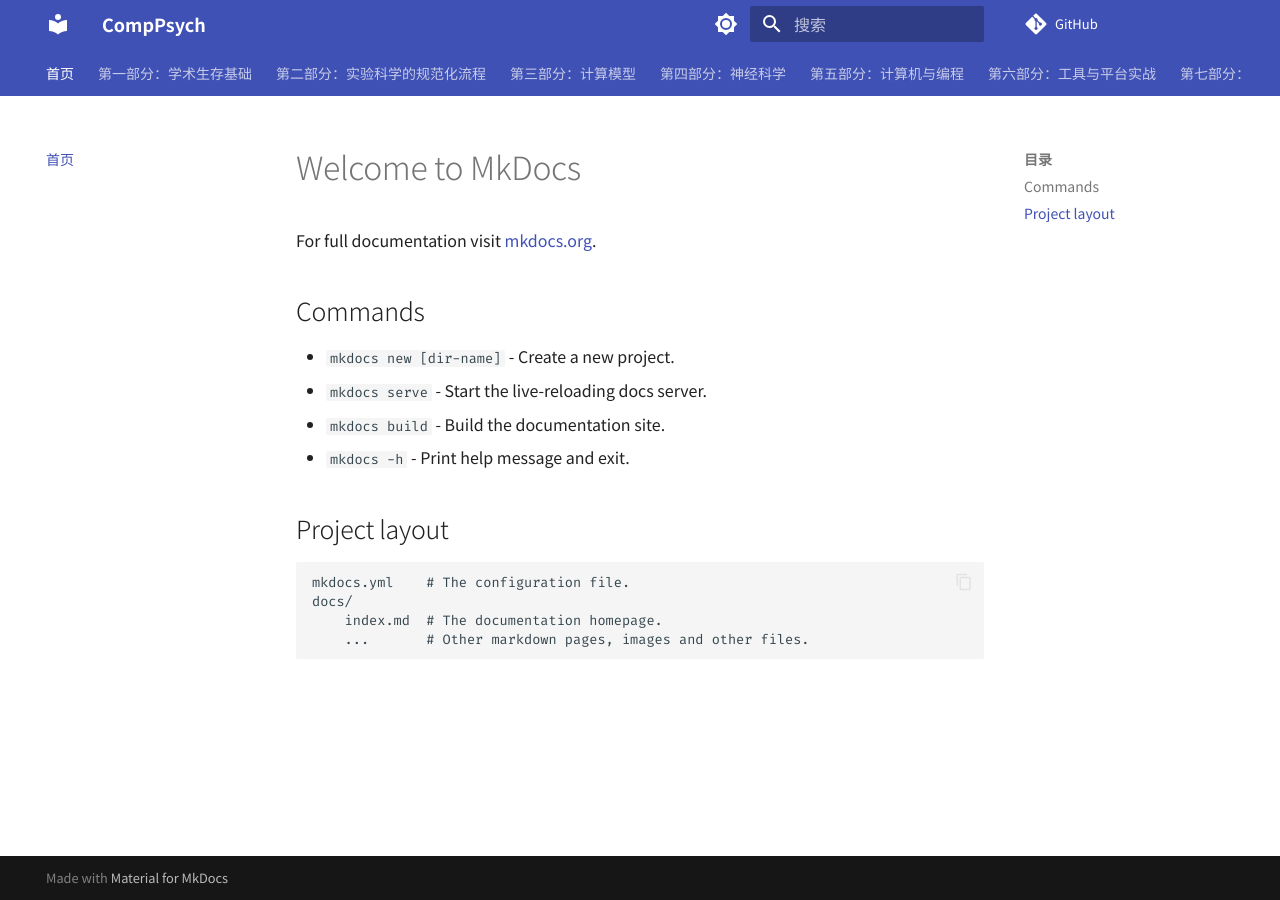
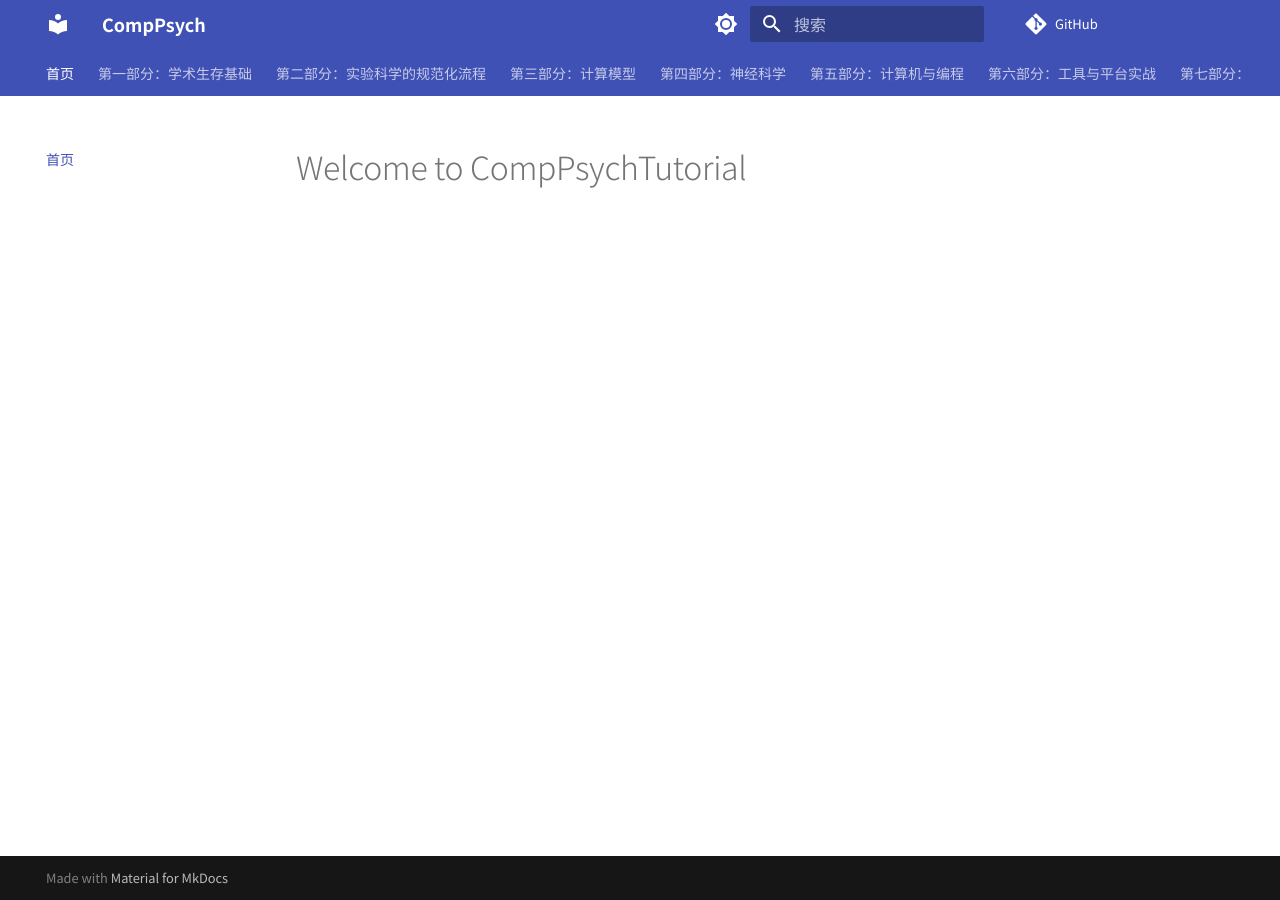
Before and after one commit to younghachi/CompPsychTutorial, an MkDocs documentation site: the page built from docs/index.md, in a window 1280 px wide. Built offline with MkDocs 1.6.1 and Material for MkDocs 9.7.7, drawn with Linux system fonts in a browser that asks for light colours; comment, search, counter and statistics services are not loaded.

Commit message:
rename files

```diff
--- a/docs/index.md
+++ b/docs/index.md
@@ -1,17 +1 @@
-# Welcome to MkDocs
-
-For full documentation visit [mkdocs.org](https://www.mkdocs.org).
-
-## Commands
-
-* `mkdocs new [dir-name]` - Create a new project.
-* `mkdocs serve` - Start the live-reloading docs server.
-* `mkdocs build` - Build the documentation site.
-* `mkdocs -h` - Print help message and exit.
-
-## Project layout
-
-    mkdocs.yml    # The configuration file.
-    docs/
-        index.md  # The documentation homepage.
-        ...       # Other markdown pages, images and other files.
+# Welcome to CompPsychTutorial
```
Also changed, not shown: docs/Tutorial_v1.md (renamed from docs/Tutorial.md).
